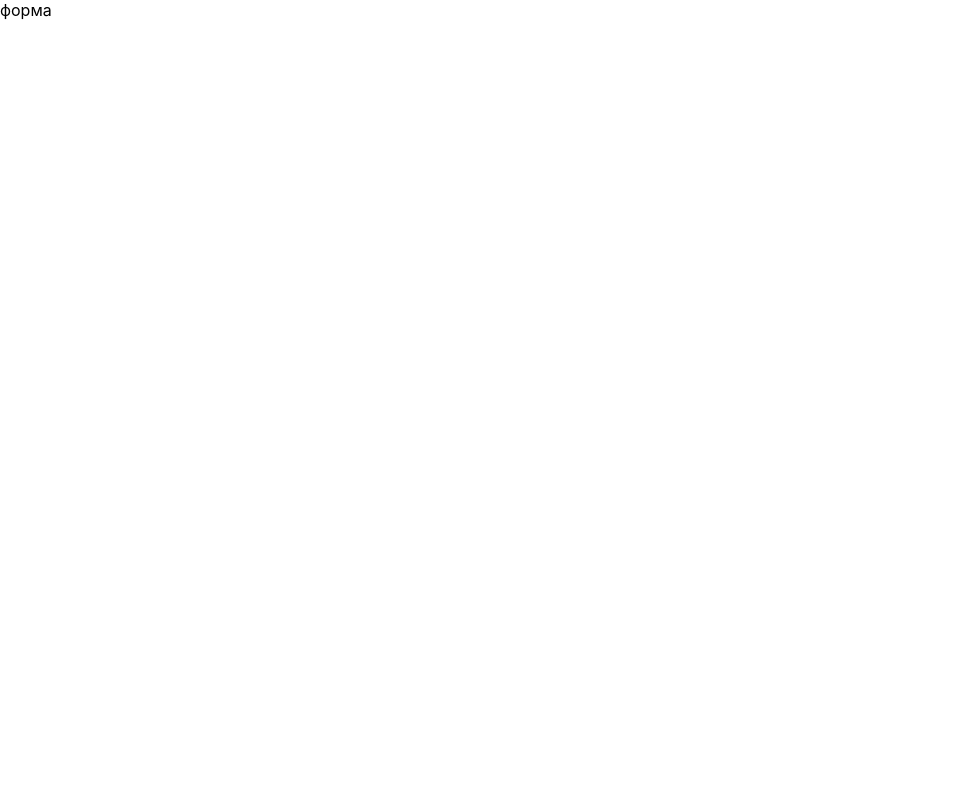
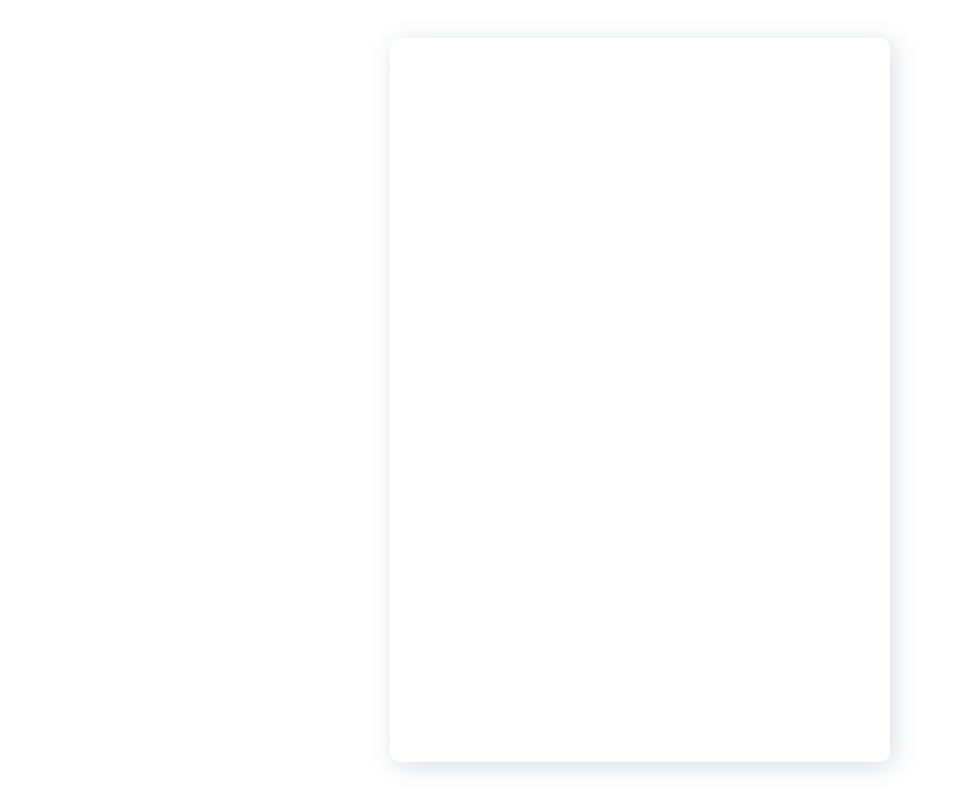
Before and after one commit to alvde-site/ireshenie-test, a React (Create React App) app: page / in a window 1280 px wide. Shown: the whole page, without its empty margins (0-963 px from the left). Built offline with nearby package versions, Linux system fonts and the light colour scheme.

Commit message:
feat: Add .form class

```diff
--- a/src/components/App/AuthForm/AuthForm.module.css
+++ b/src/components/App/AuthForm/AuthForm.module.css
@@ -1,46 +1,16 @@
-/* .auth {
-  box-sizing: border-box;
-  background: #e4ddb6;
+.auth {
+  width: 100vw;
+  height: 100vh;
+  display: flex;
+  justify-content: center;
+  align-items: center;
 }
 
-.title {
-  margin: 0;
-  text-align: center;
+
+.form {
+  width: 100%;
+  max-width: 500px;
+  min-height: 724px;
+  box-shadow: 4px 4px 25px rgba(14, 76, 121, 0.18);
+  border-radius: 10px;
 }
-
-.authform {
-  display: flex;
-  flex-direction: column;
-  padding: 20px;
-  max-width: 372px;
-  margin: 0 auto;
-}
-
-.select {
-  margin-top: 10px;
-  height: 30px;
-}
-
-.button {
-  background: #1976d2;
-  color: white;
-  border-radius: 4px;
-  font-weight: 700;
-  padding: 0.75rem 1.5rem;
-  border: none;
-  margin-top: 40px;
-}
-
-.button:hover {
-  opacity: 0.5;
-}
-
-.button_disabled {
-  background: #aaa;
-  color: white;
-  border-radius: 4px;
-  font-weight: 700;
-  padding: 0.75rem 1.5rem;
-  border: none;
-  margin-top: 40px;
-} */
--- a/src/components/App/AuthForm/AuthForm.tsx
+++ b/src/components/App/AuthForm/AuthForm.tsx
@@ -1,46 +1,20 @@
 import React from "react";
-// import stylesAuthPostForm from "../../components/AuthPostForm/AuthPostForm.module.css";
-// import { useAppDispatch, useAppSelector } from "../../utils/hooks";
-// import { postAdded } from "../../services/reducers/postsSlice";
+import stylesAuthForm from "./AuthForm.module.css";
 
 export const AuthForm = () => {
-  // const [description, setDescription] = useState("");
-  // const [nameRU, setNameRU] = useState("");
-
-  // const dispatch = useAppDispatch();
-
-  // const author = useAppSelector((state) =>
-  //   state.users.find((user) => user.id === userId)
-  // );
-
-  // const onSavePostClick = (e: React.FormEvent) => {
-  //   e.preventDefault();
-  //   author && setNameRU(author.name);
-  //   if (description && nameRU && userId) {
-  //     dispatch(postAdded(description, nameRU, userId));
-  //   }
-
-  //   setDescription("");
-  //   setNameRU("");
-  // };
-
-  // const onTitleChanged = (e: React.ChangeEvent<HTMLInputElement>) =>
-  //   setNameRU(e.target.value);
-  // const onContentChanged = (e: React.ChangeEvent<HTMLTextAreaElement>) =>
-  //   setDescription(e.target.value);
-
-  // const canSave = Boolean(description) && Boolean(nameRU) && Boolean(userId);
+  function handleSubmit(e: React.FormEvent) {
+    e.preventDefault();
+  }
 
   return (
-    <section>
-      форма
-      {/* <form
-        className={stylesAddPostForm.postform}
-        onSubmit={onSavePostClick}
+    <section className={stylesAuthForm.auth}>
+      <form
+        className={stylesAuthForm.form}
+        onSubmit={handleSubmit}
         action="#"
-        name="addform"
+        name="authform"
       >
-        <label htmlFor="postTitle" className={stylesAddPostForm.postform__item}>
+        {/* <label htmlFor="postTitle" className={stylesAddPostForm.postform__item}>
           Заголовок отзыва:
         </label>
         <input
@@ -70,8 +44,8 @@ export const AuthForm = () => {
           onClick={handleScroll}
         >
           Сохранить отзыв
-        </button>
-      </form> */}
+        </button> */}
+      </form>
     </section>
   );
 };
```
